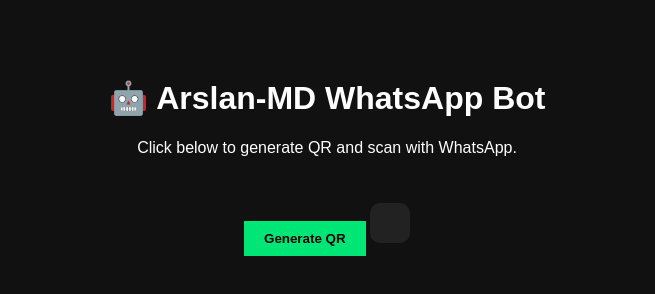
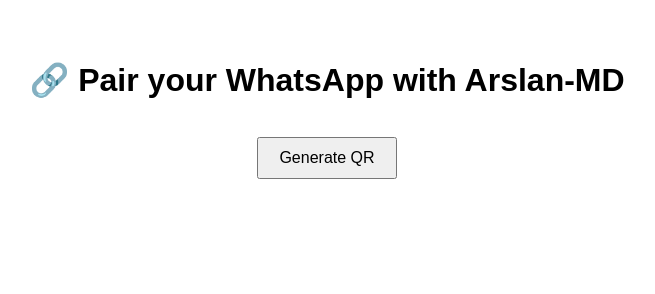
Before and after one commit to ArslanMDofficial/ArslanMD-BOT-Pairing, a website: page public/index.html in a window 1280 px wide. Shown: the whole page, without its empty margins (313-968 px from the left). Drawn offline with Linux system fonts and the light colour scheme.

Commit message:
Update index.html

```diff
--- a/public/index.html
+++ b/public/index.html
@@ -4,45 +4,26 @@
   <meta charset="UTF-8" />
   <title>Arslan-MD QR Pairing</title>
   <style>
-    body {
-      font-family: sans-serif;
-      background: #111;
-      color: #fff;
-      text-align: center;
-      padding: 50px;
-    }
-    .qr-box {
-      background: #222;
-      padding: 20px;
-      border-radius: 10px;
-      display: inline-block;
-      margin-top: 30px;
-    }
-    button {
-      padding: 10px 20px;
-      border: none;
-      background: #00e676;
-      color: #000;
-      font-weight: bold;
-      cursor: pointer;
-      margin-top: 20px;
-    }
+    body { font-family: sans-serif; text-align: center; padding: 2rem; }
+    img { margin-top: 2rem; border: 1px solid #ccc; padding: 10px; border-radius: 10px; }
+    button { padding: 10px 20px; font-size: 16px; margin-top: 1rem; }
   </style>
 </head>
 <body>
-  <h1>🤖 Arslan-MD WhatsApp Bot</h1>
-  <p>Click below to generate QR and scan with WhatsApp.</p>
-  <button onclick="loadQR()">Generate QR</button>
-  <div class="qr-box" id="qrBox"></div>
+  <h1>🔗 Pair your WhatsApp with Arslan-MD</h1>
+  <button onclick="generateQR()">Generate QR</button>
+  <div id="qr-container"></div>
 
   <script>
-    function loadQR() {
-      document.getElementById("qrBox").innerHTML = "⏳ Loading QR...";
-      fetch("/qr")
-        .then((res) => res.text())
-        .then((html) => {
-          document.getElementById("qrBox").innerHTML = html;
-        });
+    async function generateQR() {
+      document.getElementById('qr-container').innerHTML = '⏳ Generating QR...';
+      const res = await fetch('/generate-qr');
+      const data = await res.json();
+      if (data.qr) {
+        document.getElementById('qr-container').innerHTML = `<img src="${data.qr}" alt="Scan this QR with WhatsApp" />`;
+      } else {
+        document.getElementById('qr-container').innerHTML = '❌ Failed to generate QR';
+      }
     }
   </script>
 </body>
```
